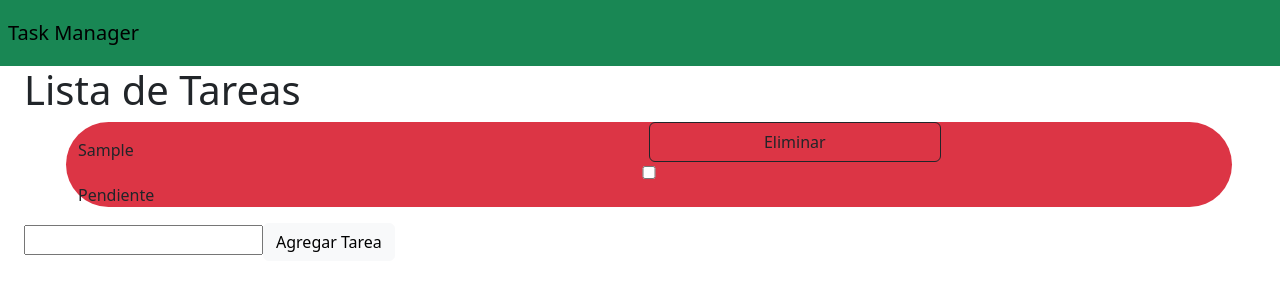
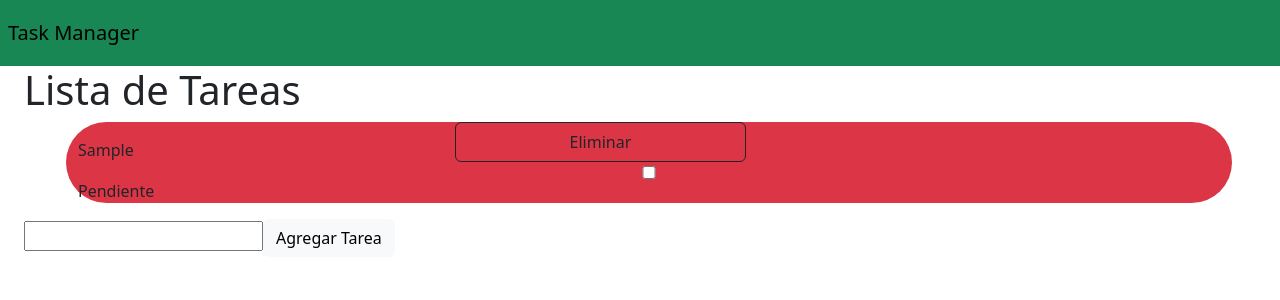
Before and after one commit to JackyrDC/ToDo_List, a Vue app: page / in a window 1280 px wide. Both pictures are taken after typing "Sample" into the empty fields and a click on the button "Agregar Tarea". Shown: the top 300 px of the page. Built offline with nearby package versions, Linux system fonts and the light colour scheme.

Commit message:
Update Items.vue

```diff
--- a/src/components/Items.vue
+++ b/src/components/Items.vue
@@ -2,12 +2,12 @@
     <li style="list-style-type: none; padding-left: 10px;">
       <section class="rounded-pill container-fluid" :class="{'bg-success': task.completed, 'bg-danger': !task.completed}">
           <div class="row">
-            <span class="col-3 col-sm-6 ml-3 mr-3 mt-3">{{ task.text }}</span>
-            <button @click="removeTask" class="btn btn-outline-dark col-4 col-sm-3">Eliminar</button>
+            <span class="col-3 col-sm-4 ml-3 mr-3 mt-3">{{ task.text }}</span>
+            <button @click="removeTask" class="btn btn-outline-dark col-3 col-sm-3">Eliminar</button>
           </div>
           <div class="row">
             <input type="checkbox" class="ml-3 mt-1" v-model="task.completed" />
-            <span class="mt-1 ml-1">{{ task.completed ? 'Realizada' : 'Pendiente' }}</span>
+            <span>{{ task.completed ? 'Realizada' : 'Pendiente' }}</span>
           </div>
       </section>
 
```
